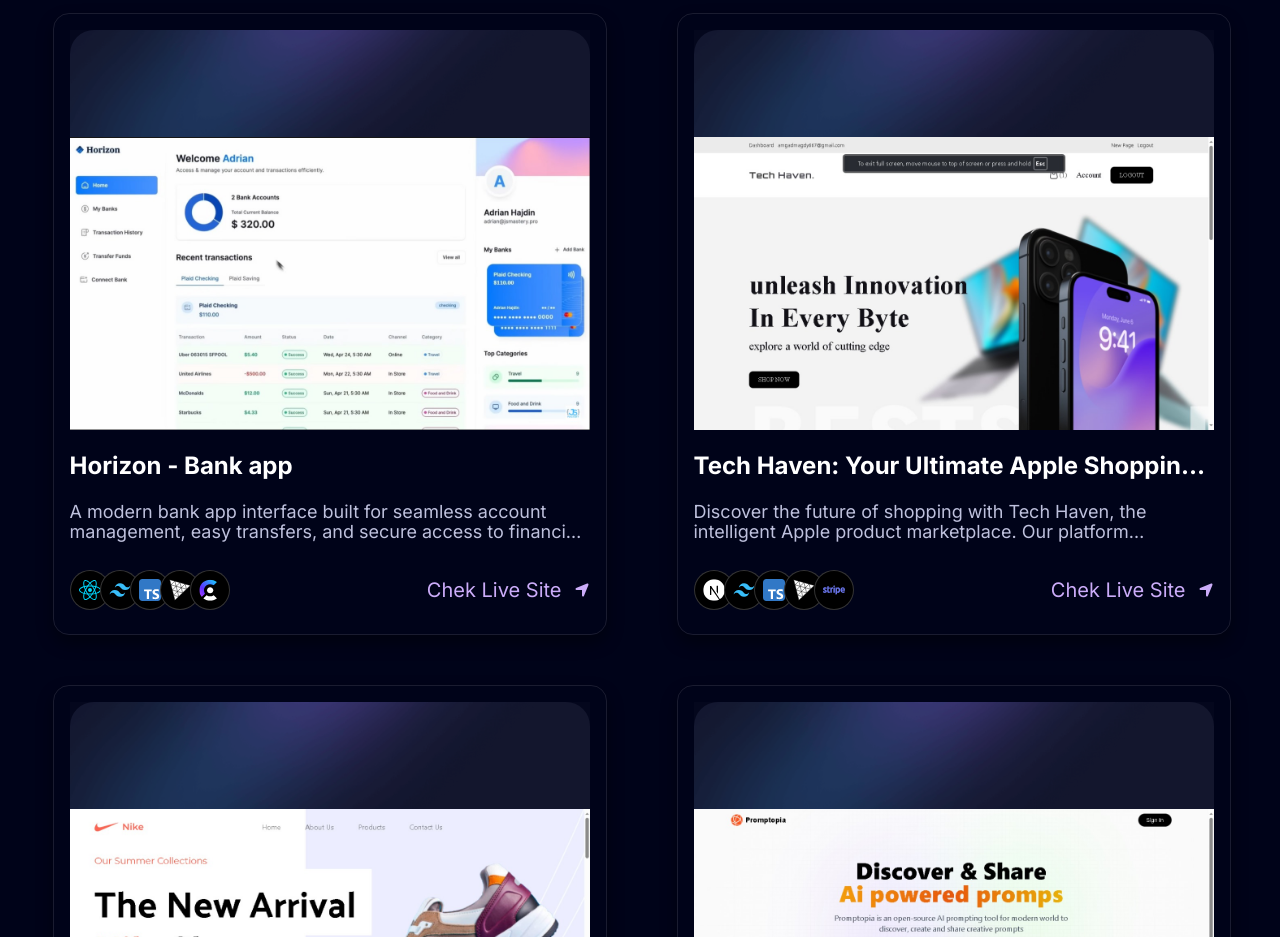
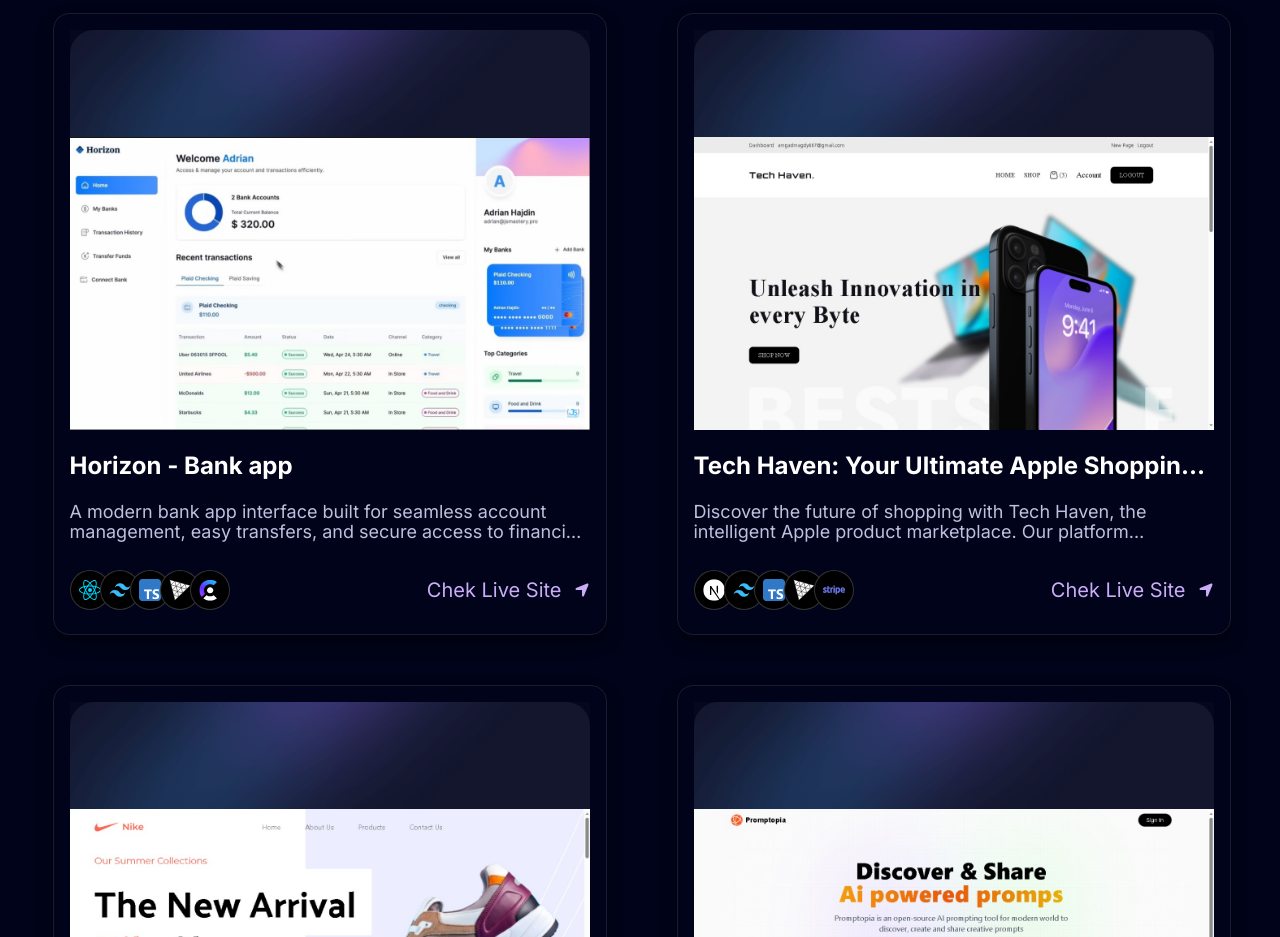
Before and after one commit to mangoshoieb/portfolio, a Next.js app: page / in a window 1280 px wide. Shown: the part 2040-2977 px from the top of the page. Built offline with nearby package versions, Linux system fonts and the light colour scheme.

Commit message:
add tech haven

```diff
--- a/data/index.ts
+++ b/data/index.ts
@@ -82,9 +82,9 @@
     id: 2,
     title: "Tech Haven: Your Ultimate Apple Shopping Experience",
     des: "Discover the future of shopping with Tech Haven, the intelligent Apple product marketplace. Our platform combines sleek design, powerful features, and personalized recommendations to deliver an unrivaled browsing and purchasing experience.",
-    img: "/e-commerce_image.jpg",
+    img: "/tech-haven-image.jpg",
     iconLists: ["/next.svg", "/tail.svg", "/ts.svg", "/three.svg", "/stripe-svgrepo-com.svg"],
-    link: "https://github.com/adrianhajdin/iphone",
+    link: "https://e-commerc-man.payloadcms.app/",
   },
   {
     id: 3,
```
Also changed, not shown: public/tech-haven-image.jpg (added).
